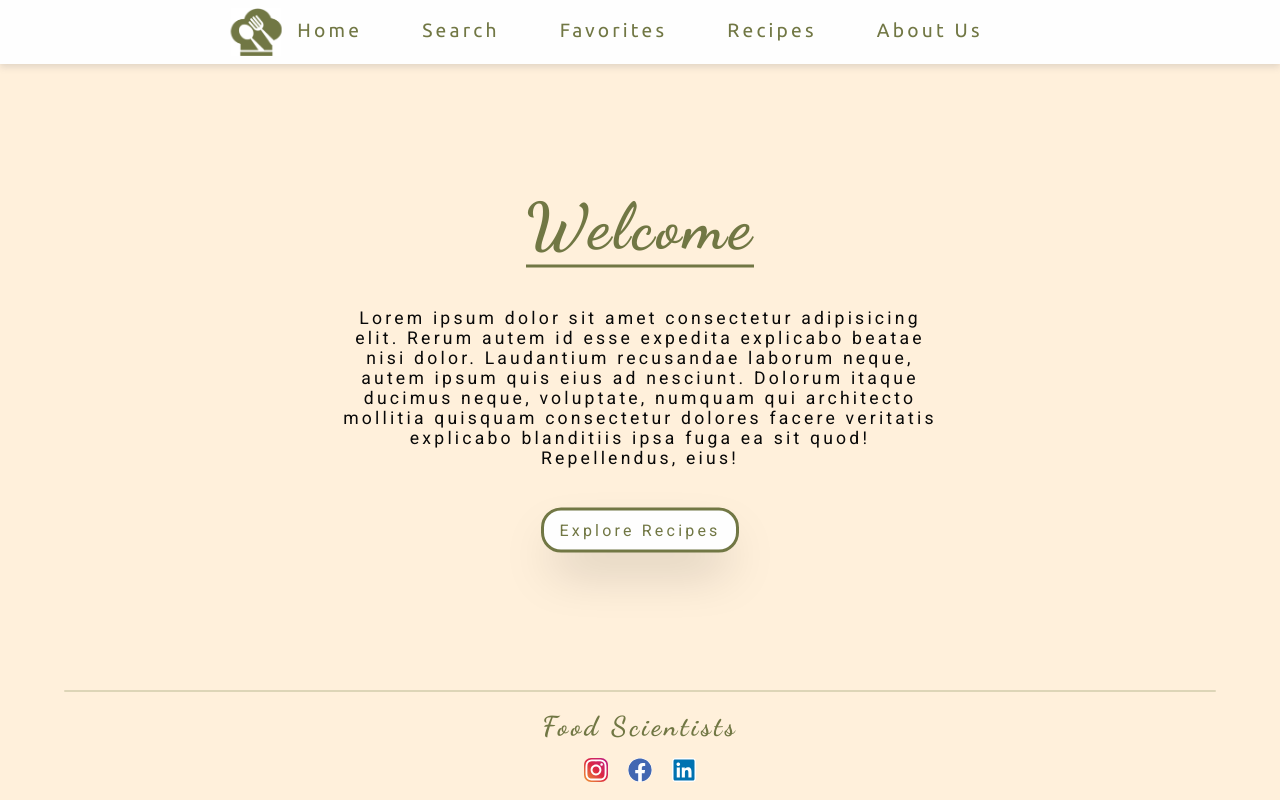
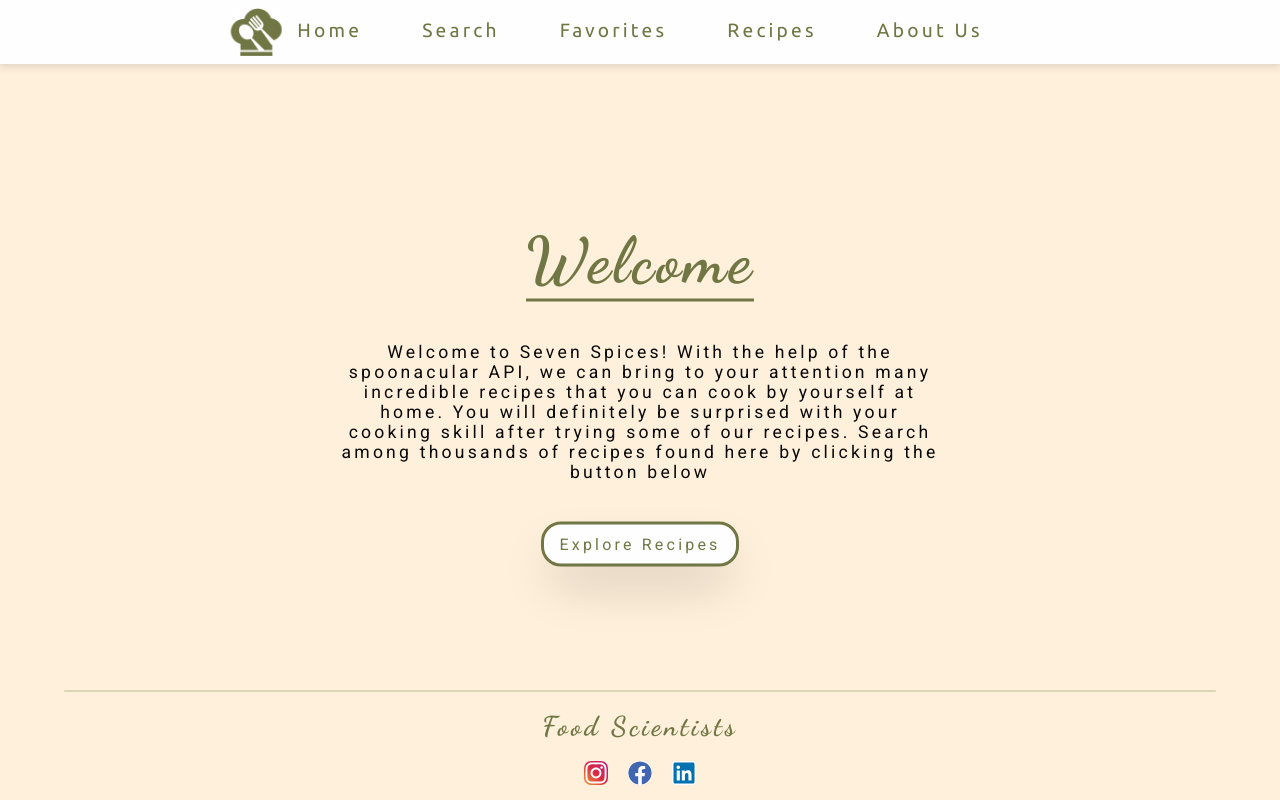
Before and after one commit to fordonez792/Recipe-Website, a React (Create React App) app: page /about in a window 1280 px wide. Built offline with nearby package versions, Linux system fonts and the light colour scheme; no server answers.

Commit message:
finished

```diff
--- a/src/index.css
+++ b/src/index.css
@@ -413,10 +413,10 @@ img.center{
 }
 .single-recipe{
   position: relative;
-  margin: 10px;
+  margin: 5px;
   margin-top: 5px;
   height: 260px;
-  width: 220px;
+  width: 180px;
   overflow: hidden;
   border-radius: 10px;
   box-shadow: rgba(0, 0, 0, 0.25) 0px 25px 50px -12px;
@@ -637,7 +637,7 @@ img.center{
 .results-container{
   display: grid;
   grid-auto-rows: max-content;
-  grid-template-columns: repeat(1, max-content);
+  grid-template-columns: repeat(2, max-content);
   justify-content: center;
 }
 /* End of Search Page */
@@ -729,7 +729,7 @@ img.center{
   align-items: center;
   flex-direction: column;
   position: absolute;
-  top: 45%;
+  top: 48%;
   left: 50%;
   transform: translate(-50%, -50%);
   max-width: 700px;
--- a/src/pages/about.js
+++ b/src/pages/about.js
@@ -6,7 +6,7 @@ const About = () => {
     <section id="about">
       <div>
         <h1>Welcome</h1>
-        <p>Lorem ipsum dolor sit amet consectetur adipisicing elit. Rerum autem id esse expedita explicabo beatae nisi dolor. Laudantium recusandae laborum neque, autem ipsum quis eius ad nesciunt. Dolorum itaque ducimus neque, voluptate, numquam qui architecto mollitia quisquam consectetur dolores facere veritatis explicabo blanditiis ipsa fuga ea sit quod! Repellendus, eius!</p>
+        <p>Welcome to Seven Spices! With the help of the spoonacular API, we can bring to your attention many incredible recipes that you can cook by yourself at home. You will definitely be surprised with your cooking skill after trying some of our recipes. Search among thousands of recipes found here by clicking the button below</p>
         <Link className='btn' to='/recipes'>Explore Recipes</Link>
       </div>
       <article>
```
